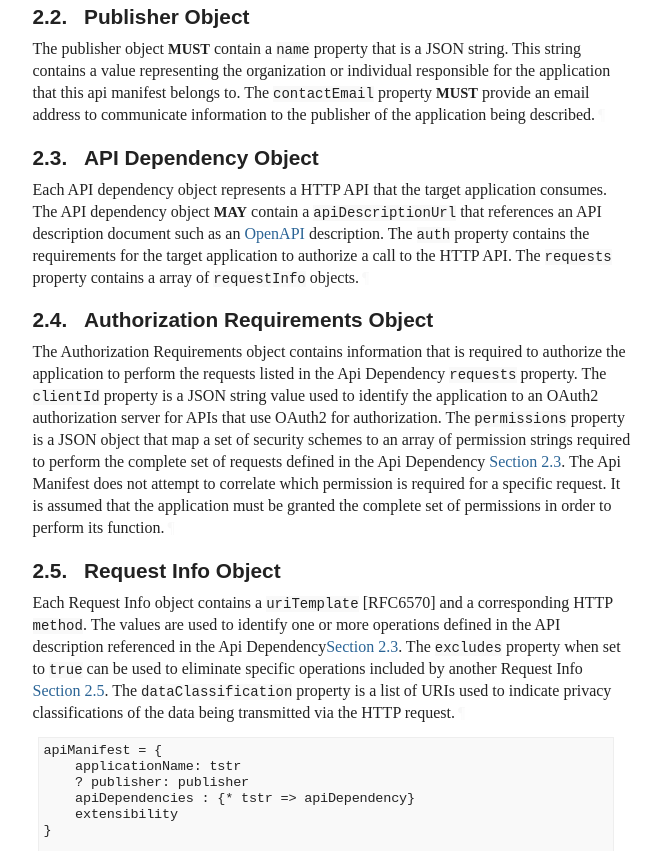
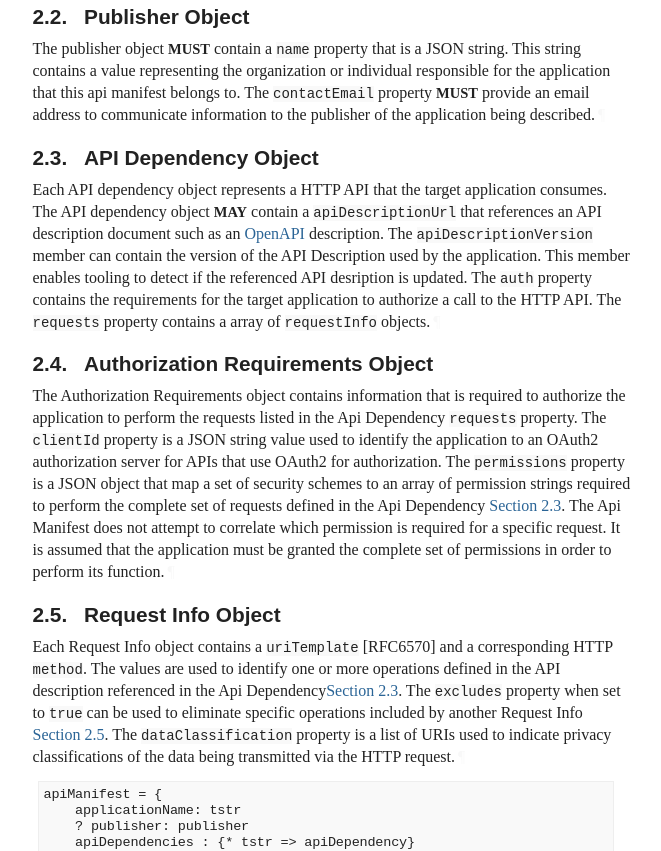
Before and after one commit to darrelmiller/api-manifest, a plain HTML site: page draft-miller-api-manifest.html in a window 1280 px wide. Shown: the part 1846-2697 px from the top of the page, without its empty margins (92-753 px from the left). Drawn offline with Linux system fonts and the light colour scheme; a web font is replaced by a local one.

Commit message:
Script updating gh-pages from ad60180. [ci skip]

```diff
--- a/draft-miller-api-manifest.html
+++ b/draft-miller-api-manifest.html
@@ -1255,7 +1255,7 @@ svg :is([fill="white"], [fill^="#fff"]) {
         <h3 id="name-api-dependency-object">
 <a href="#section-2.3" class="section-number selfRef">2.3. </a><a href="#name-api-dependency-object" class="section-name selfRef">API Dependency Object</a>
         </h3>
-<p id="section-2.3-1">Each API dependency object represents a HTTP API that the target application consumes. The API dependency object <span class="bcp14">MAY</span> contain a <code>apiDescriptionUrl</code> that references an API description document such as an <a href="https://spec.openapis.org/oas/latest.html">OpenAPI</a> description. The <code>auth</code> property contains the requirements for the target application to authorize a call to the HTTP API. The <code>requests</code> property contains a array of <code>requestInfo</code> objects.<a href="#section-2.3-1" class="pilcrow">¶</a></p>
+<p id="section-2.3-1">Each API dependency object represents a HTTP API that the target application consumes. The API dependency object <span class="bcp14">MAY</span> contain a <code>apiDescriptionUrl</code> that references an API description document such as an <a href="https://spec.openapis.org/oas/latest.html">OpenAPI</a> description. The <code>apiDescriptionVersion</code> member can contain the version of the API Description used by the application. This member enables tooling to detect if the referenced API desription is updated. The <code>auth</code> property contains the requirements for the target application to authorize a call to the HTTP API. The <code>requests</code> property contains a array of <code>requestInfo</code> objects.<a href="#section-2.3-1" class="pilcrow">¶</a></p>
 </section>
 </div>
 <div id="authReqirements">
@@ -1290,6 +1290,7 @@ publisher = {
 ;  Declaration of application dependencies on HTTP API
 apiDependency = {
     ? apiDescriptionUrl: tstr
+    ? apiDescriptionVersion: tstr
     authorizationRequirements: authorizationRequirements
     requests: [+ requestInfo]
     extensibility
@@ -1330,6 +1331,7 @@ requestInfo = {
     "apiDependencies": {
         "example": {
             "apiDescripionUrl": "https://example.org/openapi.json",
+            "apiDescriptionVersion": "1.2",
             "auth": {
                 "clientIdentifier": "some-uuid-here",
                 "access": [
@@ -1348,7 +1350,6 @@ requestInfo = {
                     }
                 ]
             },
-            "baseUrl": "",
             "requests": [
                 {
                     "method": "GET",
```
Also changed, not shown: draft-miller-api-manifest.txt.
